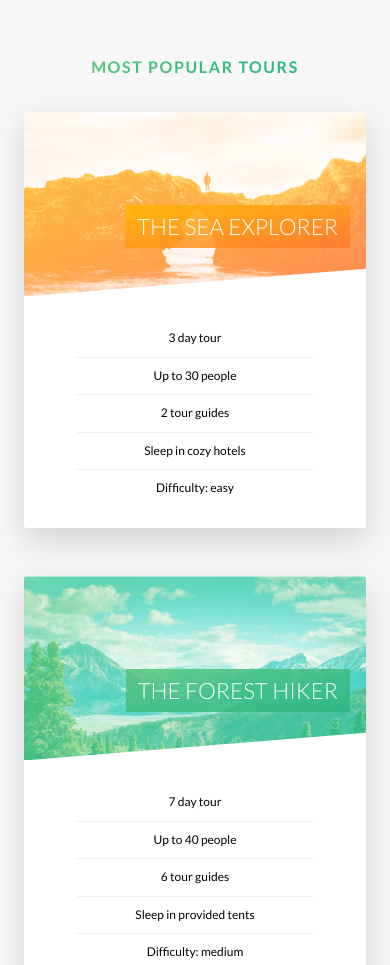
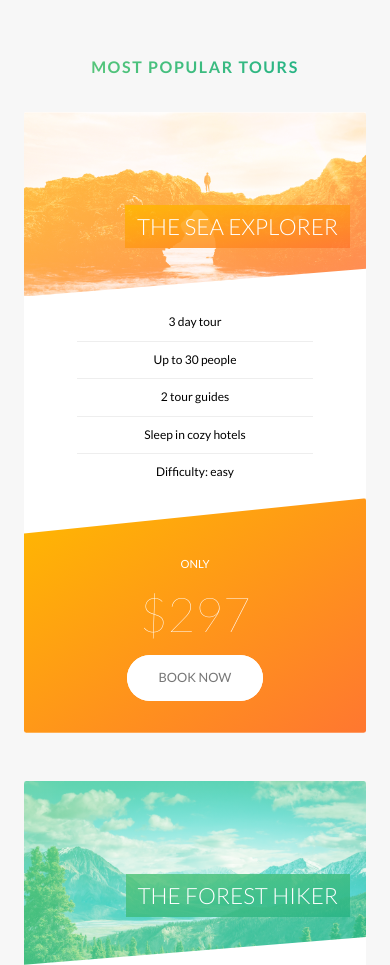
Before and after one commit to Kijimai/Nature-Tours-Natours, a website: page index.html in a window 390 px wide. Shown: the part 2438-3403 px from the top of the page. Drawn offline with Linux system fonts and the light colour scheme.

Commit message:
tours, booking stories media queries

```diff
--- a/index.html
+++ b/index.html
@@ -299,8 +299,7 @@
                 I had the best week ever with my family.
               </h3>
               <p>
-                Lorem ipsum, dolor sit amet consectetur adipisicing elit. Error
-                adipisci assumenda iste culpa qui debitis.
+                Lorem ipsum dolor sit, amet consectetur adipisicing elit. Quas reiciendis accusantium magni doloremque odio, porro inventore vitae repudiandae dolorem doloribus. Pariatur molestias temporibus vitae voluptatum ipsa laudantium, facilis officia debitis et eius quasi porro illum?
               </p>
             </div>
           </div>
@@ -321,8 +320,7 @@
                 Wow! My life is completely different now!
               </h3>
               <p>
-                Lorem ipsum, dolor sit amet consectetur adipisicing elit. Error
-                adipisci assumenda iste culpa qui debitis.
+                Lorem, ipsum dolor sit amet consectetur adipisicing elit. Est, dolore temporibus officia laboriosam ex rem sed voluptate asperiores ducimus natus atque earum enim numquam incidunt porro ullam. Quis totam labore necessitatibus ut id asperiores aliquam, officia reprehenderit, blanditiis, similique placeat.
               </p>
             </div>
           </div>
--- a/sass/components/_card.scss
+++ b/sass/components/_card.scss
@@ -185,4 +185,49 @@
     font-size: 6rem;
     font-weight: 100;
   }
+
+  //Tablet Media Query
+  @include respond(tab-port) {
+    //Functionality
+    height: auto;
+    border-radius: 0.3rem;
+    background-color: $color-white;
+
+    &__side {
+      position: relative;
+      height: auto;
+      box-shadow: none;
+
+      &--back {
+        transform: rotateY(0);
+        clip-path: polygon(0 15%, 100% 0, 100% 100%, 0 100%);
+      }
+    }
+
+    &:hover &__side--front {
+      transform: rotateY(0);
+    }
+
+    &__details {
+      padding: 1rem 3rem;
+    }
+
+    //Front side Styling
+    &__cta {
+      position: relative;
+      top: 0;
+      left: 0;
+      width: 100%;
+      transform: translate(0);
+      padding: 7rem 4rem 4rem 4rem;
+    }
+
+    &__price-box {
+      margin-bottom: 3rem;
+    }
+
+    &__price-value {
+      font-size: 6rem;
+    }
+  }
 }
--- a/sass/components/_form.scss
+++ b/sass/components/_form.scss
@@ -15,6 +15,10 @@
     border-bottom: 0.3rem solid transparent;
     width: 90%;
     transition: all 0.3s ease;
+
+    @include respond(tab-port) {
+      width: 100%;
+    }
 
     &:focus {
       outline: none;
@@ -53,6 +57,11 @@
   &__radio-group {
     width: 49%;
     display: inline-block;
+
+    @include respond(tab-port) {
+      width: 100%;
+      margin-bottom: 2rem;
+    }
   }
 
   &__radio-input {
--- a/sass/components/_popup.scss
+++ b/sass/components/_popup.scss
@@ -25,7 +25,11 @@
     overflow: hidden;
     // opacity: 0;
     transform: translate(-50%, -50%) scale(0);
-    transition: all 0.4s ease 0.4s;
+    transition: transform 0.4s ease 0.4s;
+
+    @include respond(tab-land) {
+      width: 90%;
+    }
   }
 
   &__left {
--- a/sass/components/_story.scss
+++ b/sass/components/_story.scss
@@ -9,6 +9,15 @@
   font-size: $default-font-size;
   transform: skewX(-12deg);
 
+  @include respond(tab-port) {
+    width: 100%;
+    padding: 4rem;
+    padding-left: 7rem;
+  }
+
+  @include respond(phone) {
+    transform: skewX(0);
+  }
 
   &__shape {
     position: relative;
@@ -19,6 +28,10 @@
     shape-outside: circle(50% at 50% 50%);
     clip-path: circle(50% at 50% 50%);
     transform: translateX(-3rem) skewX(12deg);
+
+    @include respond(phone) {
+      transform: translateX(-3rem) skewX(0);
+    }
   }
 
   &__image {
@@ -29,6 +42,10 @@
 
   &__text {
     transform: skewX(12deg);
+
+    @include respond(phone) {
+      transform: skewX(0);
+    }
   }
 
   &__caption {
--- a/sass/pages/_home.scss
+++ b/sass/pages/_home.scss
@@ -73,10 +73,38 @@
   background-size: 100%;
   border-radius: 0.3rem;
   box-shadow: 0 1.5rem 4rem rgba($color-black, 0.15);
-  height: 50rem;
+
+  @include respond(tab-land) {
+    background-image: linear-gradient(
+        105deg,
+        rgba($color-white, 0.9) 0%,
+        rgba($color-white, 0.9) 65%,
+        transparent 65%
+      ),
+      url("../img/nat-10.jpg");
+    background-size: cover;
+  }
+
+  @include respond(tab-port) {
+    background-image: linear-gradient(
+      90deg,
+      rgba($color-white, 0.9) 0%,
+      rgba($color-white, 0.9) 100%,
+      transparent 100%
+    ),
+    url("../img/nat-10.jpg");
+  }
 
   &__form {
     width: 50%;
     padding: 6rem;
+
+    @include respond(tab-land) {
+      width: 65%;
+    }
+
+    @include respond(tab-port) {
+      width: 100%;
+    }
   }
 }
```
Also changed, not shown: css/style.css, 1 other file.
